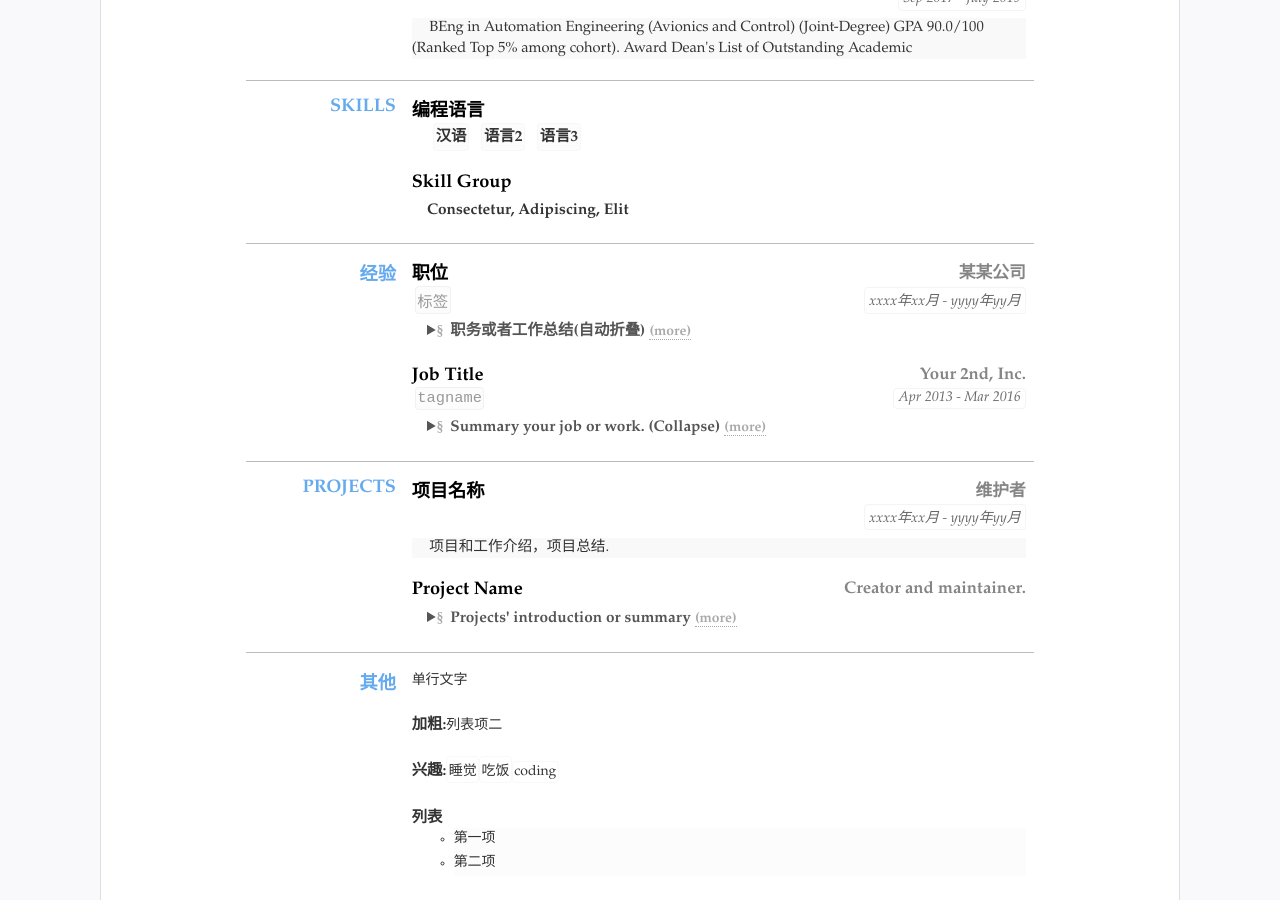
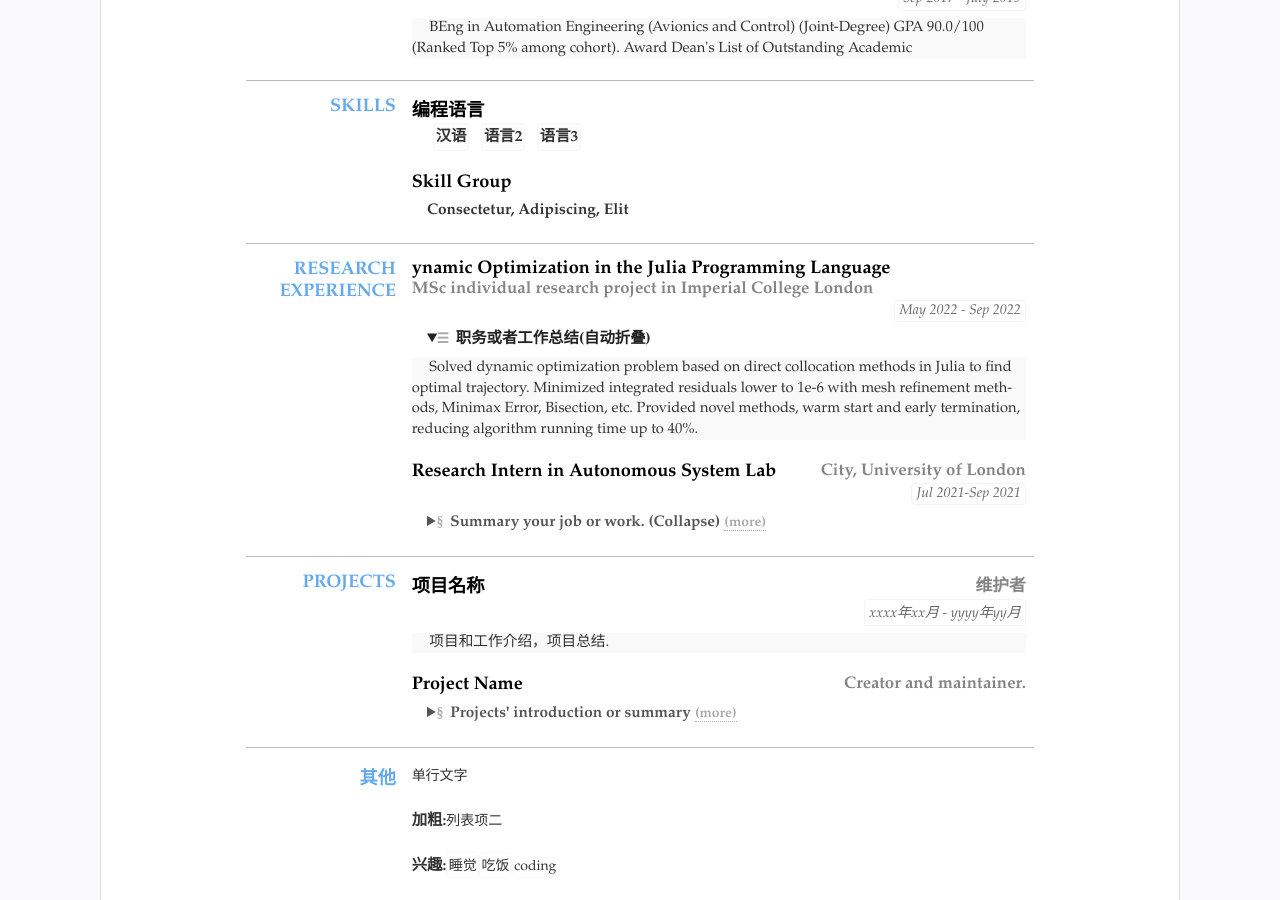
Before and after one commit to haoyuweigittest/haoyuweigittest.github.io, a Jekyll site: the page built from index.html, in a window 1280 px wide and 900 px high, scrolled down 491 px. Built offline with Jekyll 4.4.1, drawn with Linux system fonts in a browser that asks for light colours.

Commit message:
Update resume.yml

```diff
--- a/_data/resume.yml
+++ b/_data/resume.yml
@@ -56,24 +56,24 @@ main: #简历主要内容，
     summary: Consectetur, Adipiscing, Elit
 
 - type: experience
-  name: 经验
+  name: Research Experience
   content:
-  - title: 职位
-    sub: 某某公司
-    duration: "xxxx年xx月 - yyyy年yy月"
+  - title: ynamic Optimization in the Julia Programming Language
+    sub: MSc individual research project in Imperial College London
+    duration: May 2022 - Sep 2022
     tags:
-    - 标签
+    #- 标签
     summary: 职务或者工作总结(自动折叠)
-    detail: 同时包含 summary和detail在Chrome，Safari(包括IOS)，Android和新版Firefox等会自动折叠，不支持折叠的浏览器和展开后表现一致
-    # open: open
+    detail: Solved dynamic optimization problem based on direct collocation methods in Julia to find optimal trajectory. Minimized integrated residuals lower to 1e-6 with mesh refinement methods, Minimax Error, Bisection, etc. Provided novel methods, warm start and early termination, reducing algorithm running time up to 40%.
+    open: open
     #可以设置open默认展开
-  - title: Job Title
-    sub: Your 2nd, Inc.
-    duration: Apr 2013 - Mar 2016
+  - title: Research Intern in Autonomous System Lab
+    sub: City, University of London
+    duration: Jul 2021-Sep 2021
     tags:
-    - tagname
+    #- tagname
     summary: Summary your job or work. (Collapse)
-    detail: Details can be collapsed in Chrome Safari, Firefox, Opera and so on. Duis aute irure dolor in reprehenderit in voluptate velit esse cillum dolore eu fugiat nulla pariatur. Excepteur sint occaecat cupidatat non proident, sunt in culpa qui officia deserunt mollit anim id est laborum.
+    detail: Built precise URDF model for the UAV with SolidWorks and Gazebo based on XML format language setting a solid foundation for further simulation in PC; Captured drone position data with Motion Capture Systems. Constructed and controlled quadrotor physically to fly steadily with PID algorithms based on Pixhawk.
 
 - type: projects
   name: Projects
```
